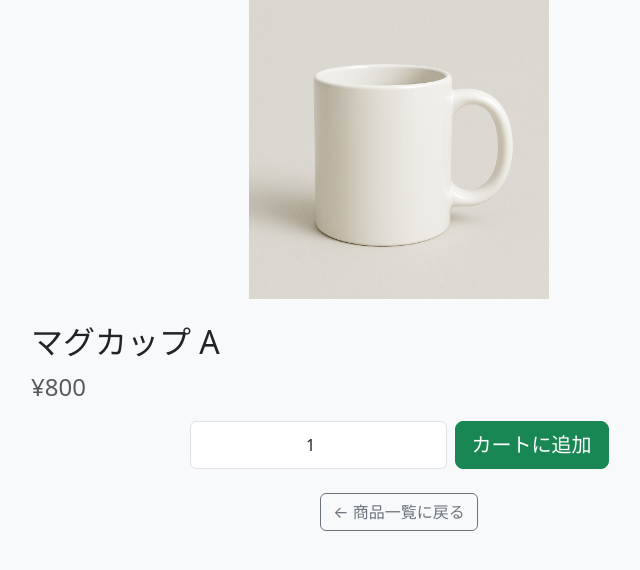
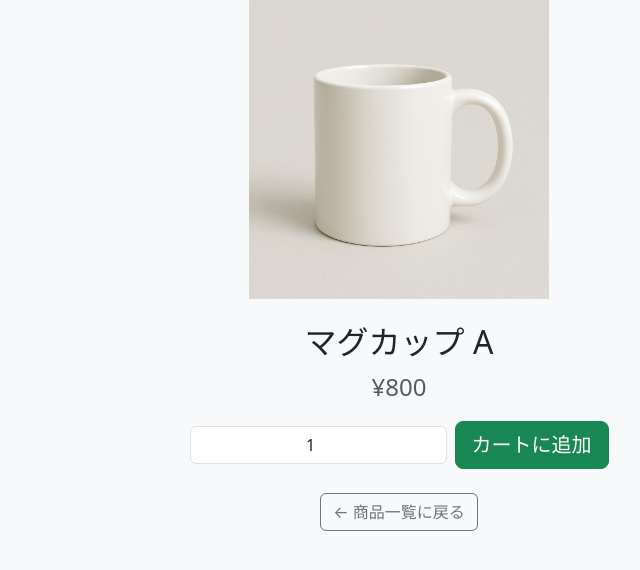
Before and after one commit to Tos0301/experiment-site, a Flask app: a page that uses templates/product.html in a window 1280 px wide. Shown: the part 49-619 px from the top of the page, without its empty margins (241-881 px from the left). Run offline with Flask 3, Linux system fonts and the light colour scheme.

Commit message:
Adjust experimental group layout: swap quantity and button

```diff
--- a/templates/product.html
+++ b/templates/product.html
@@ -68,16 +68,24 @@
                     <img src="{{ url_for('static', filename='images/' + product.image) }}"
                          alt="{{ product.name }}" class="img-fluid mb-4" style="max-height: 300px;">
                 </div>
-                <h2>{{ product.name }}</h2>
-                <p class="fs-4 text-muted">¥{{ product.price }}</p>
+                <h2 class="text-center">{{ product.name }}</h2>
+                <p class="fs-4 text-muted text-center">¥{{ product.price }}</p>
 
+                <!-- 配置切替フォーム -->
                 <form onsubmit="addToCart(event, '{{ product.id }}')"
-                      class="d-flex gap-2 mb-4 {% if group == 'exp' %}justify-content-start{% else %}justify-content-center{% endif %}">
-                    <input type="number" id="quantity" name="quantity" value="1" min="1" class="form-control w-auto text-center">
-                    <button type="submit" class="btn btn-success btn-lg">カートに追加</button>
+                      class="d-flex mb-4 gap-2 {% if group == 'exp' %}justify-content-start{% else %}justify-content-center{% endif %} align-items-center">
+                    {% if group == 'exp' %}
+                        <button type="submit" class="btn btn-success btn-lg">カートに追加</button>
+                        <input type="number" id="quantity" name="quantity" value="1" min="1"
+                               class="form-control w-auto text-center">
+                    {% else %}
+                        <input type="number" id="quantity" name="quantity" value="1" min="1"
+                               class="form-control w-auto text-center">
+                        <button type="submit" class="btn btn-success btn-lg">カートに追加</button>
+                    {% endif %}
                 </form>
 
-                <div class="{% if group == 'exp' %}text-start{% else %}text-center{% endif %}">
+                <div class="text-center">
                     <a href="/" class="btn btn-outline-secondary">← 商品一覧に戻る</a>
                 </div>
             </div>
```
